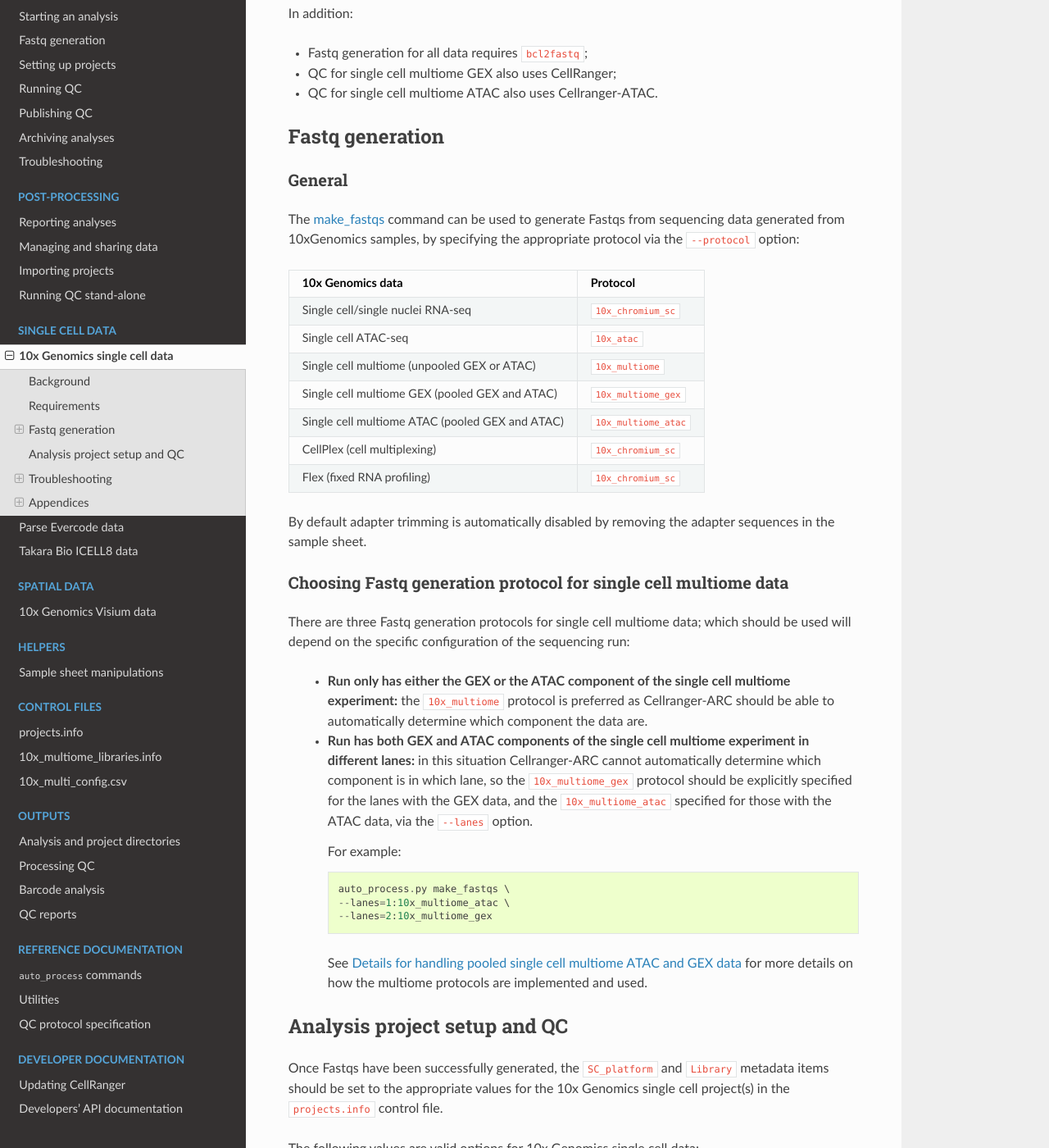
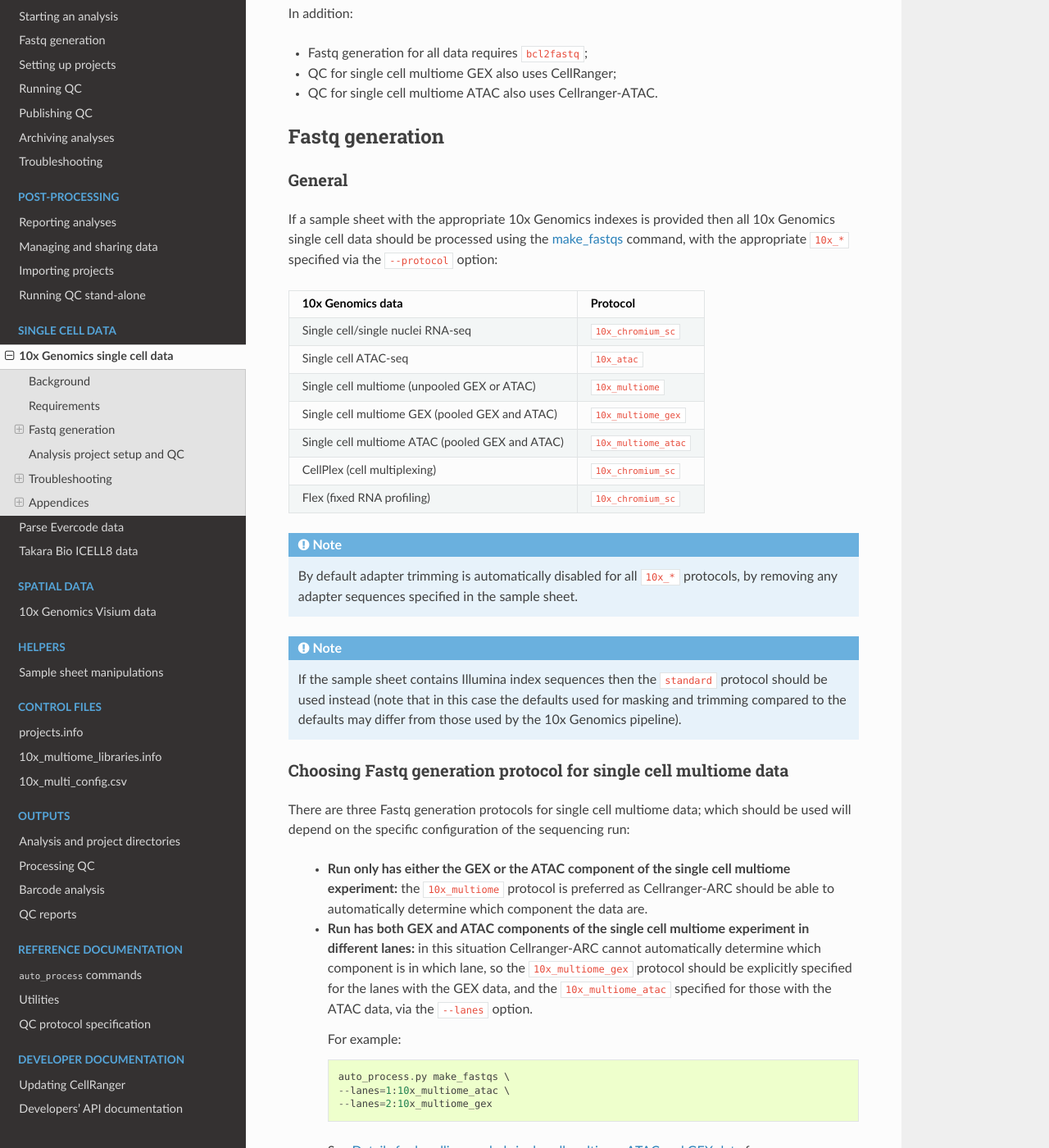
Before and after one commit to fls-bioinformatics-core/auto_process_ngs, a Sphinx documentation site: the page built from docs/source/single_cell/10x_single_cell.rst, in a window 1280 px wide and 1400 px high, scrolled down 829 px. Shown: the whole window at 82% size. Built offline with Sphinx 7.4.7 and the Read the Docs theme 2.0.0, drawn with Linux system fonts in a browser that asks for light colours; some of the changed text lies outside the part shown.

Commit message:
Documentation: tweaks to the 10x Genomics single cell-specific docs.

```diff
--- a/docs/source/single_cell/10x_single_cell.rst
+++ b/docs/source/single_cell/10x_single_cell.rst
@@ -45,10 +45,10 @@ Fastq generation
 General
 ~~~~~~~
 
-The :doc:`make_fastqs <../using/make_fastqs>` command can be used
-to generate Fastqs from sequencing data generated from 10xGenomics
-samples, by specifying the appropriate protocol via the
-``--protocol`` option:
+If a sample sheet with the appropriate 10x Genomics indexes is provided
+then all 10x Genomics single cell data should be processed using the
+:doc:`make_fastqs <../using/make_fastqs>` command, with the appropriate
+``10x_*`` specified via the ``--protocol`` option:
 
 =================================================== =====================
 10x Genomics data                                   Protocol
@@ -62,8 +62,18 @@ CellPlex (cell multiplexing)                        ``10x_chromium_sc``
 Flex (fixed RNA profiling)                          ``10x_chromium_sc``
 =================================================== =====================
 
-By default adapter trimming is automatically disabled by removing
-the adapter sequences in the sample sheet.
+.. note::
+
+   By default adapter trimming is automatically disabled for all
+   ``10x_*`` protocols, by removing any adapter sequences specified
+   in the sample sheet.
+
+.. note::
+
+   If the sample sheet contains Illumina index sequences then the
+   ``standard`` protocol should be used instead (note that in this case
+   the defaults used for masking and trimming compared to the defaults
+   may differ from those used by the 10x Genomics pipeline).
 
 Choosing Fastq generation protocol for single cell multiome data
 ~~~~~~~~~~~~~~~~~~~~~~~~~~~~~~~~~~~~~~~~~~~~~~~~~~~~~~~~~~~~~~~~
@@ -93,8 +103,8 @@ configuration of the sequencing run:
       --lanes=1:10x_multiome_atac \
       --lanes=2:10x_multiome_gex
 
-   See :ref:`10x_multiome-pooled-data` for more details on how the
-   multiome protocols are implemented and used.
+   See :ref:`10x_multiome-pooled-data` for more information on
+   how the multiome protocols are implemented and used.
 
 Analysis project setup and QC
 -----------------------------
```
